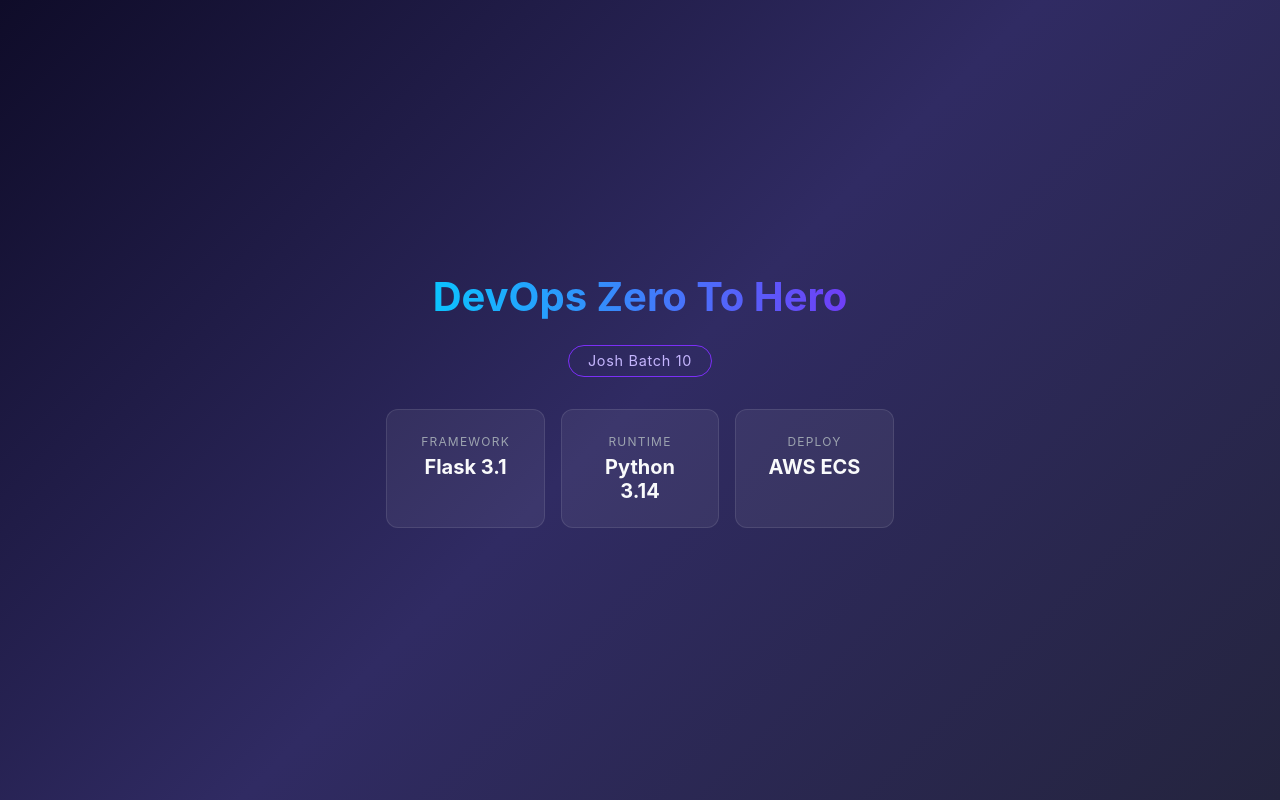
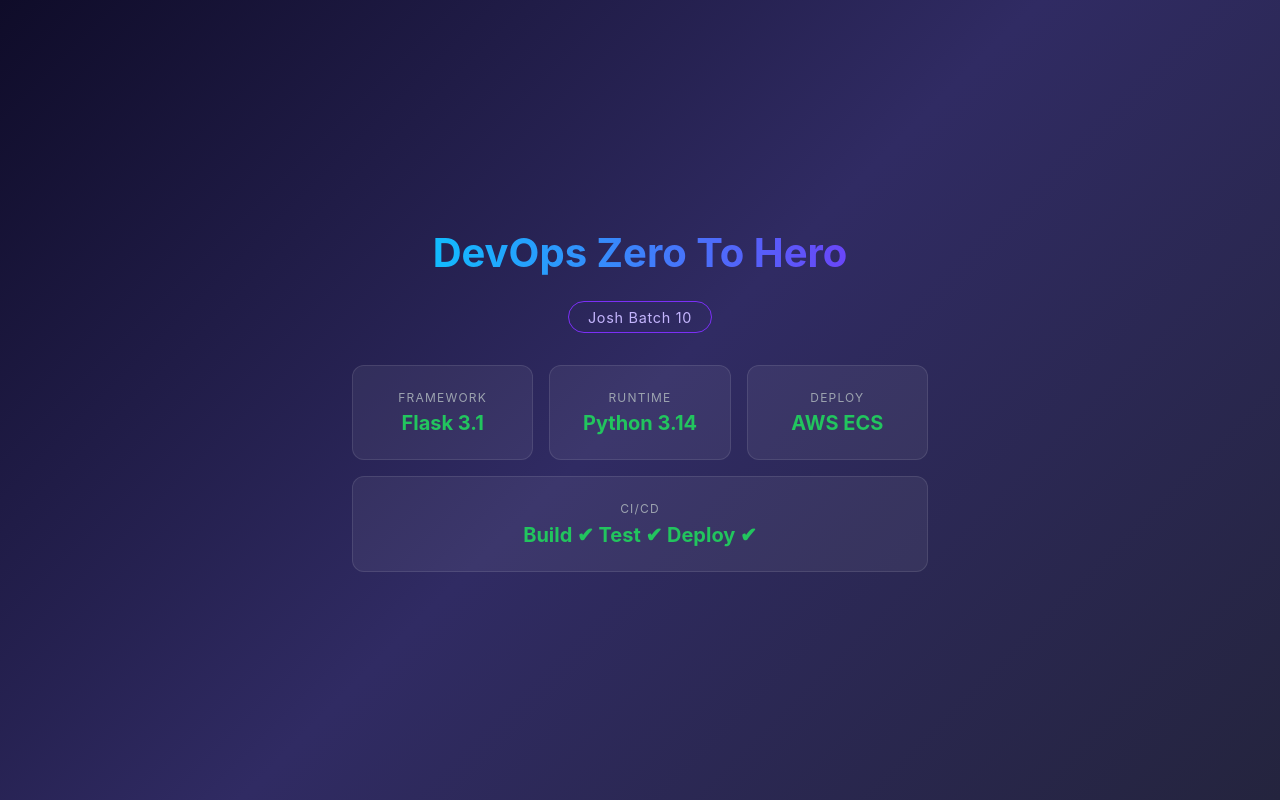
Before and after one commit to RiyaRai01/github-action-zero-to-hero, a Flask app: page / in a window 1280 px wide. Run offline with Flask 3, Linux system fonts and the light colour scheme.

Commit message:
updated index.html file

```diff
--- a/templates/index.html
+++ b/templates/index.html
@@ -61,7 +61,7 @@
         }
         .card strong {
             font-size: 1.25rem;
-            color: #f9fafb;
+            color: #22c55e; /* green for success */
         }
     </style>
 </head>
@@ -69,6 +69,7 @@
     <div class="container">
         <h1>DevOps Zero To Hero</h1>
         <div class="badge">Josh Batch 10</div>
+
         <div class="cards">
             <div class="card">
                 <span>Framework</span>
@@ -82,6 +83,10 @@
                 <span>Deploy</span>
                 <strong>AWS ECS</strong>
             </div>
+            <div class="card">
+                <span>CI/CD</span>
+                <strong>Build ✔ Test ✔ Deploy ✔</strong>
+            </div>
         </div>
     </div>
 </body>
```
